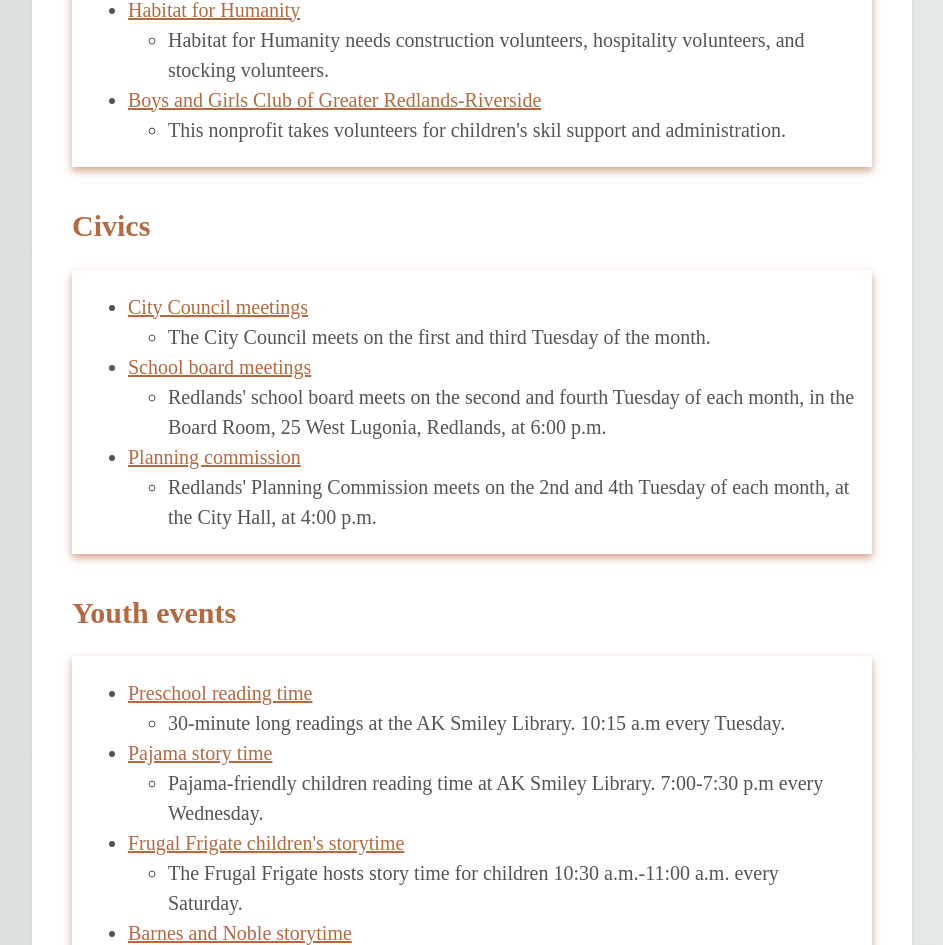
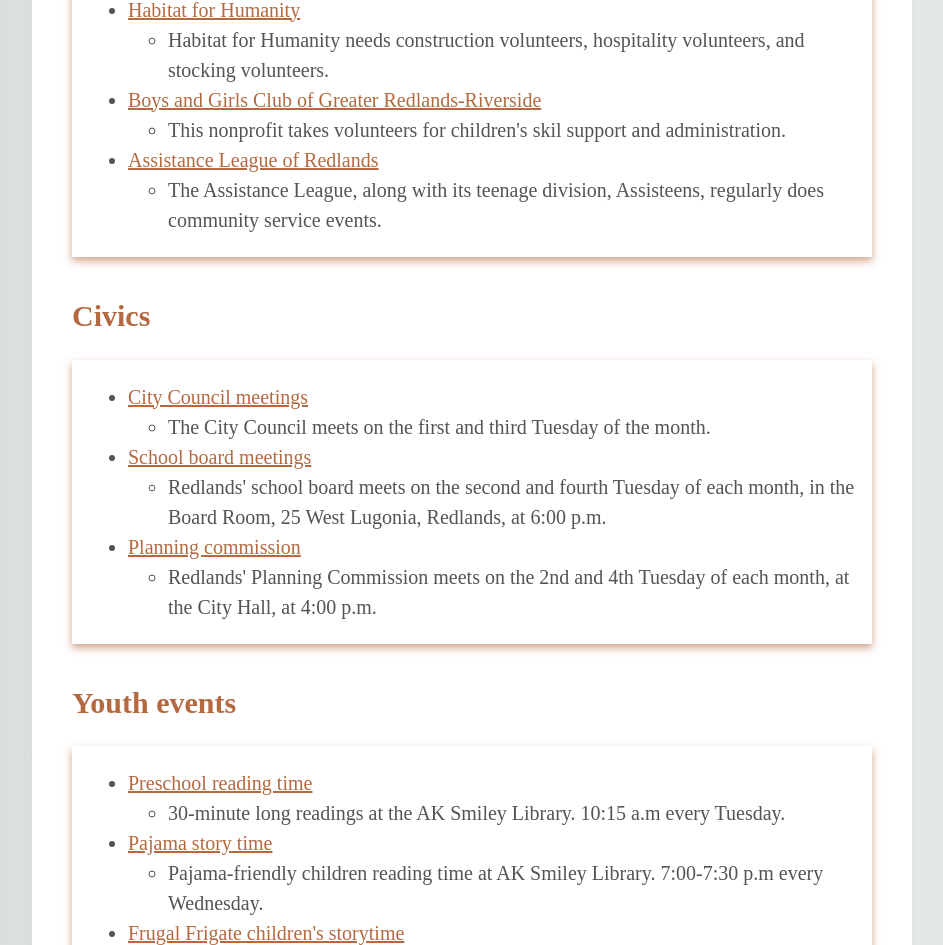
Before and after one commit to amcgloin/OrangePress, a plain HTML site: page index.html in a window 1280 px wide. Shown: the part 4069-5014 px from the top of the page, without its empty margins (168-1111 px from the left). Drawn offline with Linux system fonts and the light colour scheme.

Commit message:
Update index.html

```diff
--- a/index.html
+++ b/index.html
@@ -229,6 +229,12 @@
                     <li>This nonprofit takes volunteers for children's skil support and administration.</li>
                 </ul>
             </li>
+            <li>
+                <a href="https://alredlands.org/about-page/">Assistance League of Redlands</a>
+                <ul>
+                    <li>The Assistance League, along with its teenage division, Assisteens, regularly does community service events.</li>
+                </ul>
+            </li>
         </ul>
         </div>
 
```
